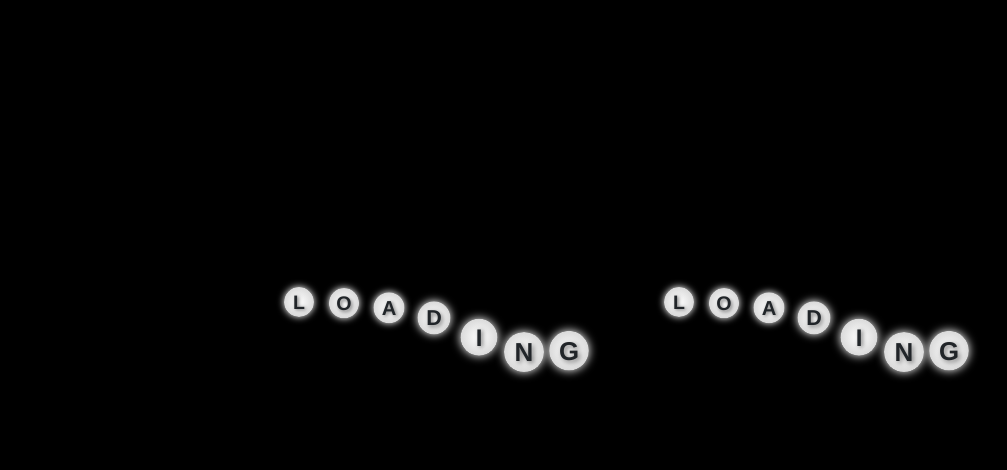
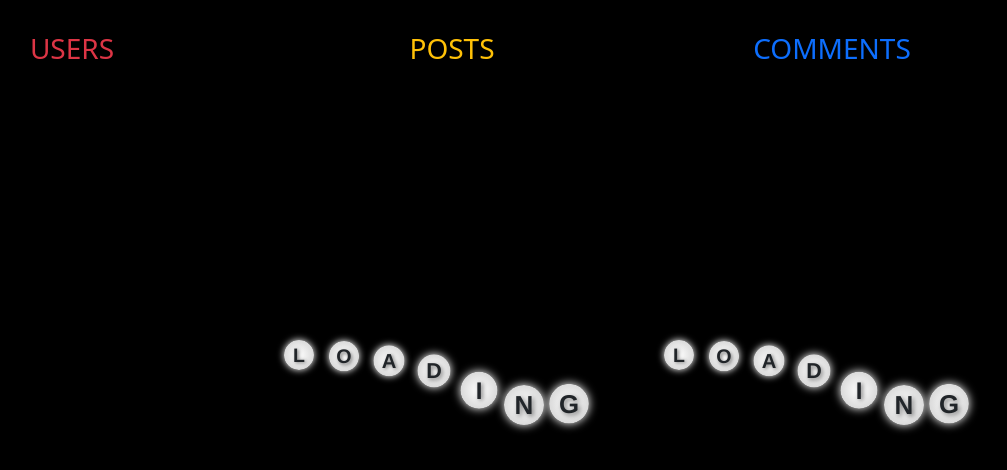
Before and after one commit to abdulvakhid/posts-comments, a plain HTML site: page index.html in a window 1280 px wide. Shown: the whole page, without its empty margins (188-1195 px from the left). Drawn offline with Linux system fonts and the light colour scheme; no server answers.

```diff
--- a/index.html
+++ b/index.html
@@ -14,7 +14,10 @@
 
   <div class="container">
     <div class="row">
-            <ul class="col-4 users list-unstyled">
+
+      <div class="col-4">
+        <p class="text-center fs-3 text-danger">USERS</p>
+        <ul class="users list-unstyled">
           <div class="content mx-auto ">
 
             <div class="dot"></div>
@@ -28,7 +31,10 @@
 
           </div>
         </ul>
-            <ul class="col-4 posts list-unstyled">
+      </div>
+      <div class="col-4">
+        <p class="text-center text-warning fs-3">POSTS</p>
+        <ul class="posts list-unstyled">
           <div class="load-wrapper">
             <div class="load-circle">
               L
@@ -53,7 +59,10 @@
             </div>
           </div>
         </ul>
-            <ul class="col-4 comments list-unstyled">
+      </div>
+      <div class="col-4">
+        <p class="text-center fs-3 text-primary">COMMENTS</p>
+        <ul class="comments list-unstyled mb-5">
           <div class="load-wrapper">
             <div class="load-circle">
               L
@@ -78,6 +87,7 @@
             </div>
           </div>
         </ul>
+      </div>
     </div>
   </div>
 
@@ -135,7 +145,7 @@
     <li class="comments-item p-4 bg-success mb-4 text-white rounded-4">
       <p class="comments-name text-center fs-3">name</p>
       <div class=" d-flex justify-content-around align-items-center mb-3">
-                <span class="comments-email">email</span>
+        <a href="" class="comments-email text-white text-decoration-none">email</a>
         <span class="comments-id badge bg-danger fs-3">id</span>
       </div>
       <p class="comments-body text-center">text</p>
--- a/main.css
+++ b/main.css
@@ -4,7 +4,7 @@
 ul{
 
     list-style: none;
-    height: 100vh;
+    height: 90vh;
     overflow-x: hidden;
     overflow-y: scroll;}
 
--- a/main.js
+++ b/main.js
@@ -104,6 +104,8 @@
 
             clonedCommentTemplate.querySelector(".comments-name").textContent = item.title;
             clonedCommentTemplate.querySelector(".comments-email").textContent = item.email;
+            clonedCommentTemplate.querySelector(".comments-email").href = `mailto:${item.email}`;
+
             clonedCommentTemplate.querySelector(".comments-id").textContent = item.id;
             clonedCommentTemplate.querySelector(".comments-body").textContent = item.body;
 
```
Lines whose indentation alone changed are shown as unchanged.
